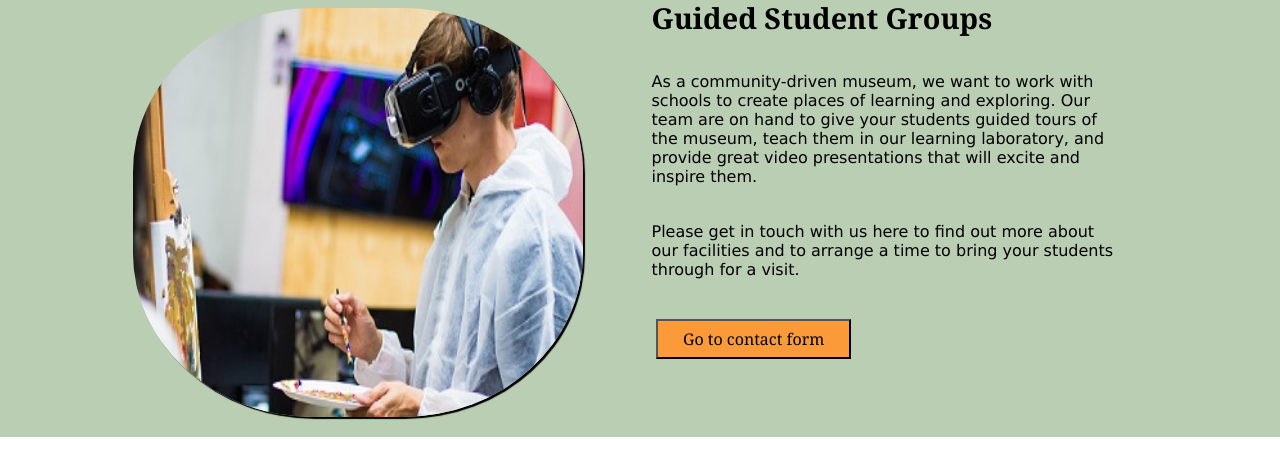
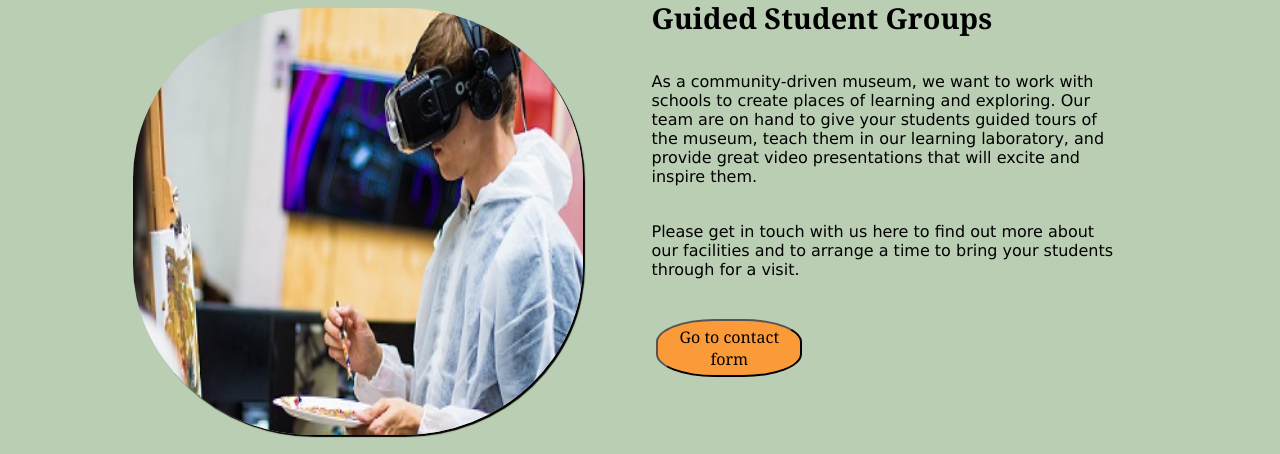
Before and after one commit to smselnes/Semester-Project, a plain HTML site: page getinvolved.html in a window 1280 px wide. Shown: the part 270-724 px from the top of the page. Drawn offline with Linux system fonts and the light colour scheme.

Commit message:
Portfolio updates
Final updates before delivery of Portfolio 1.

```diff
--- a/styles/style.css
+++ b/styles/style.css
@@ -1,24 +1,15 @@
-@font-face {
-  font-family: Verdana, Geneva, Tahoma, sans-serif;
-  src: url();
-}
-a,
-h1,
-h2,
-h3 {
-  font-family: Georgia, Courier New, Times, serif;
-}
-
 /* =========== GLOBAL STYLING ======================*/
 * {
   box-sizing: border-box;
 }
+
 body {
   font-family: Verdana, Geneva, Tahoma, sans-serif;
   margin: 0px;
   text-align: center;
   font-size: 62.5%;
 }
+
 a {
   text-decoration: none;
   color: black;
@@ -27,6 +18,21 @@ a {
 .active a {
   font-weight: bold;
   text-decoration: underline;
+}
+
+
+/* =========== TYPOGRAPHY ======================*/
+
+@font-face {
+  font-family: Verdana, Geneva, Tahoma, sans-serif;
+  src: url();
+}
+
+a,
+h1,
+h2,
+h3 {
+  font-family: Georgia, Courier New, Times, serif;
 }
 
 h1 {
@@ -40,15 +46,18 @@ h2 {
   font-size: 1.2rem;
   margin: 0;
 }
+
 h3 {
   font-size: 1rem;
   margin: 0;
 }
+
 .fas {
   font-size: 2rem;
 }
 
 /* =========== VARIABLES ======================*/
+
 :root {
   --dark: #29637d;
   --peach: #f4c18e;
@@ -59,14 +68,17 @@ h3 {
 }
 
 /* =========== HEADER, FOOTER & NAVIGATION ======================*/
+
 header {
   display: flex;
   justify-content: space-between;
 }
+
 footer {
   font-size: 1.2rem;
   border-top: 2px solid var(--dark);
 }
+
 footer p {
   padding: 5px;
   margin: 0px;
@@ -86,6 +98,7 @@ nav {
   align-self: center;
   margin-right: 10%;
 }
+
 .search:focus {
   padding: 10px 10px 10px 65px;
   transition-duration: 1s;
@@ -96,9 +109,11 @@ nav {
 #hamburger {
   display: none;
 }
+
 #hamburger:checked ~ nav {
   display: contents;
 }
+
 header label {
   display: none;
   font-size: 3rem;
@@ -106,10 +121,12 @@ header label {
   align-self: center;
   cursor: pointer;
 }
+
 header label:hover {
   transition-duration: 1s;
   transform: rotate(360deg);
 }
+
 /* =========== Colors ======================*/
 .contact,
 .contact-heading h3,
@@ -117,20 +134,25 @@ nav a,
 header label {
   color: var(--light);
 }
+
 nav a:hover,
 footer a:hover {
   color: var(--peach);
 }
+
 .active a,
 .search:focus {
   color: var(--dark);
 }
+
 /* =========== Background-colors ======================*/
+
 header,
 .contact-heading h3,
 .contact {
   background-color: var(--dark);
 }
+
 .active,
 .welcome a,
 .explore-main-section a,
@@ -195,56 +217,68 @@ footer {
   width: 85%;
   border-radius: 40%;
 }
+
 .explore-one img,
 .explore-two img,
 .explore-three img {
   margin: 30px;
   box-shadow: 2px 2px 1px black;
 }
+
 .explore-spaces img {
   width: 80%;
   box-shadow: 2px 2px 1px black;
 }
+
 .event-main img,
 .news-main img,
 .student img {
   margin: 10px;
   width: 85%;
 }
+
 .location img {
   width: 95%;
 }
+
 /*=========== Buttons and links ===========*/
 
 .student button {
-  width: 40%;
-  height: 2.5rem;
+  width: 30%;
+  border-radius: 40%;
+  padding: 1%;
   margin: 3%;
   font-size: 1rem;
 }
+
 input[type="radio"] {
   transform: scale(1.5);
 }
+
 input[type="submit"] {
   margin: 3%;
   justify-self: end;
   width: 40%;
 }
+
 .subscribe button,
 input[type="submit"] {
   height: 40px;
   border-radius: 40%;
   cursor: pointer;
 }
+
 /* =========== Content Pages styling ======================*/
 .welcome,
 .location,
 .event-text {
   padding-bottom: 5%;
 }
+
 .event-text {
   margin: 0% 3%;
 }
+
 .welcome2 {
   display: grid;
   justify-items: center;
@@ -268,6 +302,7 @@ input[type="submit"] {
   justify-content: center;
   padding-bottom: 6%;
 }
+
 .explore-two {
   display: flex;
   flex-direction: column;
@@ -304,9 +339,11 @@ p {
   border: 1px solid black;
   margin: 1%;
 }
+
 .explore-spaces div {
   margin-bottom: 5%;
 }
+
 p,
 .contact-heading h3,
 .subheading {
@@ -336,39 +373,48 @@ form span {
   display: inline-grid;
   text-align: start;
 }
+
 .radio-choice:hover {
   border: 1px solid var(--light);
 }
+
 .radio div {
   margin: 10px;
 }
+
 .contact-input {
   display: grid;
   margin: 2%;
 }
+
 .contact-input input,
 .subscribe input {
   margin: 5px 0px;
   height: 2rem;
 }
+
 .contact-input input:hover,
 .subscribe input:hover {
   border: 3px solid black;
 }
+
 textarea,
 .search:focus,
 .contact-input input,
 .subscribe input {
   border-radius: 10px;
 }
+
 .subscribe {
   display: grid;
   grid-template-rows: 2fr 1fr 1fr;
   padding-bottom: 2%;
 }
+
 .subscribe input {
   width: 275px;
 }
+
 .subscribe button,
 .subscribe input {
   justify-self: center;
@@ -382,6 +428,7 @@ textarea,
 .textarea {
   display: inline-grid;
 }
+
 /*===========MEDIA QUERIES====================*/
 @media (min-width: 400px) {
   p {
@@ -391,21 +438,26 @@ textarea,
   h2 {
     font-size: 1.4rem;
   }
+
   h3 {
     margin: 2%;
   }
 }
+
 @media (min-width: 600px) {
   h1 {
     font-size: 2rem;
   }
+
   h2 {
     font-size: 1.6rem;
   }
+
   .subheading h2 {
     width: 580px;
     margin: auto;
   }
+
   span {
     font-size: 2.1rem;
   }
@@ -418,18 +470,22 @@ textarea,
     max-width: fit-content;
     margin: 1% auto;
   }
+
   .welcome2 {
     display: flex;
     justify-content: space-between;
   }
+
   .welcome2 img {
     width: 30%;
   }
+
   .explore-one,
   .explore-two,
   .explore-three {
     flex-direction: row;
   }
+
   .explore-text {
     align-self: center;
     width: 35%;
@@ -451,6 +507,7 @@ textarea,
   .explore-three img {
     width: 60%;
   }
+
   .about-main,
   .involved,
   .explore-spaces {
@@ -469,13 +526,16 @@ textarea,
   h1 {
     font-size: 2.5rem;
   }
+
   h2 {
     font-size: 1.8rem;
     padding: 2%;
   }
+
   h3 {
     font-size: 1.3rem;
   }
+
   .welcome {
     justify-content: space-evenly;
   }
@@ -488,9 +548,11 @@ textarea,
     width: 35%;
     margin: 15px 10px;
   }
+
   .welcome-text {
     width: 40%;
   }
+
   .welcome a {
     align-self: center;
   }
@@ -503,9 +565,11 @@ textarea,
   .welcome {
     display: flex;
   }
+
   .event-text {
     text-align: left;
   }
+
   .event-one,
   .event-two,
   .news-one,
@@ -514,12 +578,15 @@ textarea,
   .subscribe {
     justify-content: center;
   }
+
   .about-main {
     grid-template-columns: repeat(3, 1fr);
   }
+
   .involved p {
     margin: 0% 10%;
   }
+
   .location {
     grid-column: 1/4;
   }
@@ -528,12 +595,15 @@ textarea,
   .involved h3 {
     font-size: 2rem;
   }
+
   .contact-input {
     flex: 46%;
   }
+
   .textarea {
     flex: 30%;
   }
+
   .subscribe {
     align-items: center;
   }
@@ -549,6 +619,7 @@ textarea,
     margin: 0% 2%;
   }
 }
+
 @media (min-width: 1090px) {
   .welcome-text {
     width: 30%;
@@ -559,13 +630,16 @@ textarea,
   .explore-three img {
     width: 40%;
   }
+
   .explore-spaces {
     grid-template-columns: repeat(3, 1fr);
   }
+
   .event-main {
     display: flex;
     flex-direction: column;
   }
+
   .event-main img,
   .news-main img,
   .student img {
@@ -578,21 +652,26 @@ textarea,
     width: 38%;
     text-align: left;
   }
+
   .about-main {
     grid-template-columns: repeat(4, 1fr);
   }
+
   .about-main div {
     height: 380px;
   }
+
   .location {
     grid-column: 3/5;
     overflow: hidden;
     justify-self: initial;
   }
+
   .radio {
     flex: 35%;
     margin-left: 5%;
   }
+
   .contact-input input {
     width: 436px;
   }
@@ -602,20 +681,25 @@ textarea,
   nav {
     display: none;
   }
+
   header label {
     display: block;
   }
+
   #hamburger {
     display: none;
   }
+
   header a {
     color: var(--light);
   }
+
   nav li {
     display: block;
     background-color: var(--dark);
     padding: 20px;
   }
+
   nav ul {
     position: absolute;
     margin-top: 182px;
@@ -624,13 +708,16 @@ textarea,
     z-index: 1000;
   }
 }
+
 @media (max-width: 1090px) {
   nav a {
     font-size: 1.1rem;
   }
+
   nav ul {
     padding: 0px;
   }
+
   nav {
     margin-right: 0%;
   }
```
Also changed, not shown: getinvolved.html (+2 -2 lines), js/contact.js (+0 -10 lines), 1 other file.
